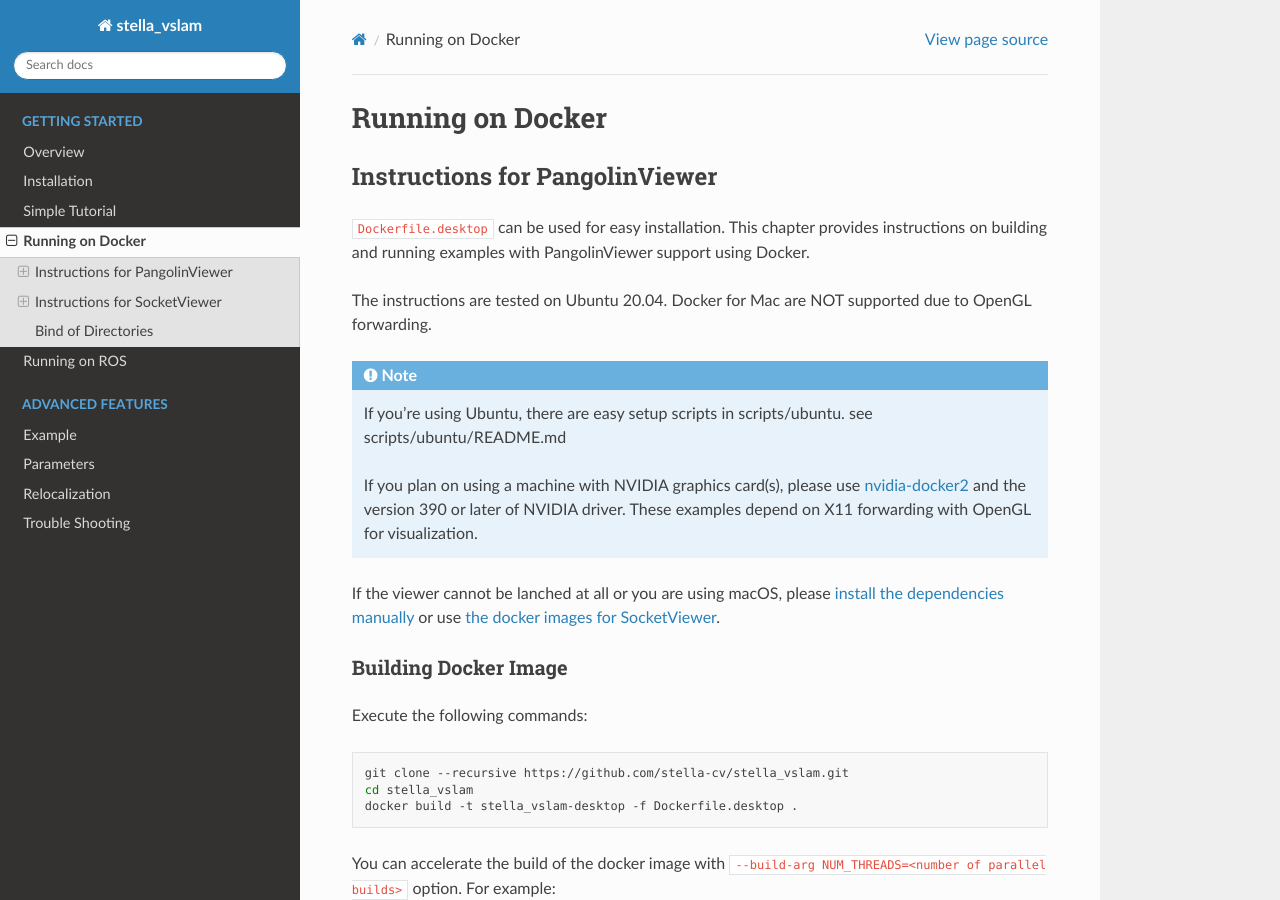
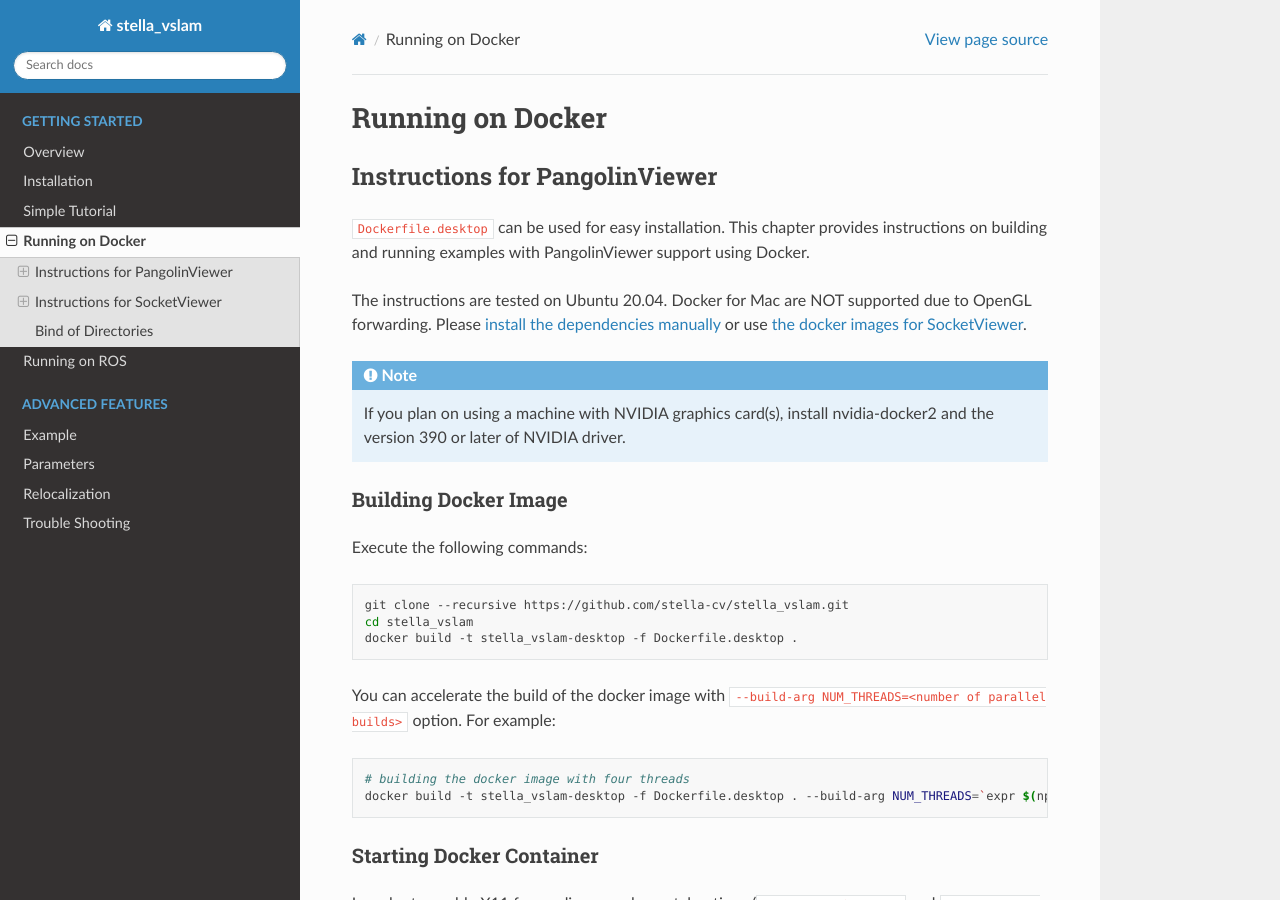
Before and after one commit to stella-cv/docs, a Sphinx documentation site: the page built from docs/docker.rst, in a window 1280 px wide and 900 px high. Built offline with Sphinx 7.4.7 and the Read the Docs theme 2.0.0, drawn with Linux system fonts in a browser that asks for light colours.

Commit message:
Fix docker.rst

```diff
--- a/docs/docker.rst
+++ b/docs/docker.rst
@@ -14,15 +14,10 @@
 This chapter provides instructions on building and running examples with PangolinViewer support using Docker.
 
 The instructions are tested on Ubuntu 20.04.
-Docker for Mac are NOT supported due to OpenGL forwarding.
+Docker for Mac are NOT supported due to OpenGL forwarding. Please :ref:`install the dependencies manually <chapter-installation>` or use :ref:`the docker images for SocketViewer <section-instructions-for-socketviewer>`.
 
 .. NOTE ::
-    If you're using Ubuntu, there are easy setup scripts in scripts/ubuntu. see scripts/ubuntu/README.md
-
-    If you plan on using a machine with NVIDIA graphics card(s), please use `nvidia-docker2 <https://github.com/NVIDIA/nvidia-docker>`_ and the version 390 or later of NVIDIA driver.
-    These examples depend on X11 forwarding with OpenGL for visualization.
-
-If the viewer cannot be lanched at all or you are using macOS, please :ref:`install the dependencies manually <chapter-installation>` or use :ref:`the docker images for SocketViewer <section-instructions-for-socketviewer>`.
+    If you plan on using a machine with NVIDIA graphics card(s), install nvidia-docker2 and the version 390 or later of NVIDIA driver.
 
 Building Docker Image
 ^^^^^^^^^^^^^^^^^^^^^
```
